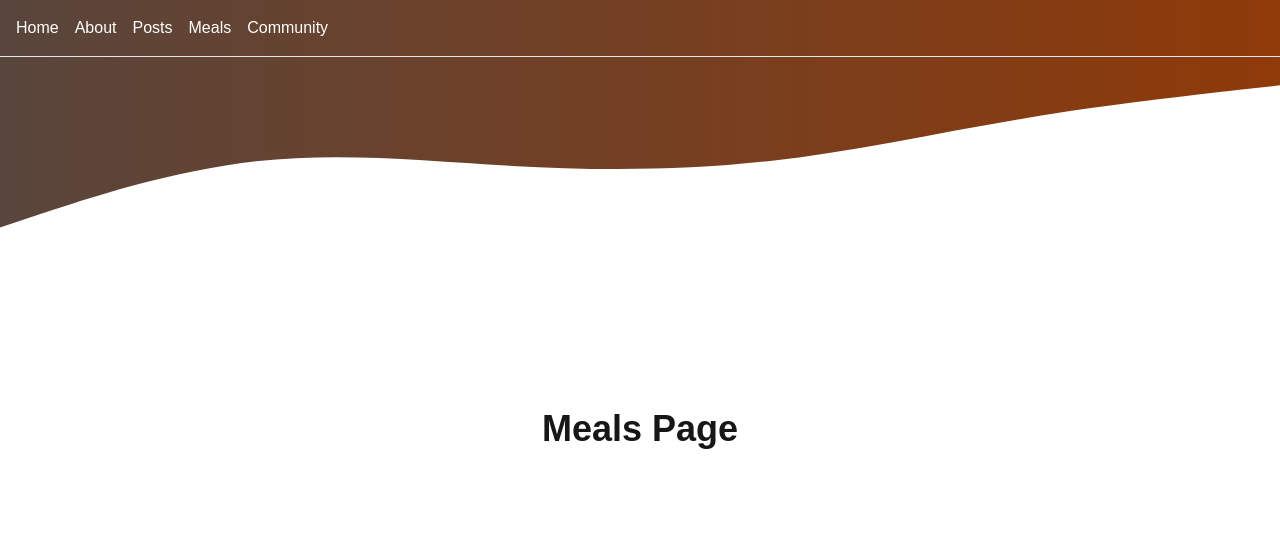
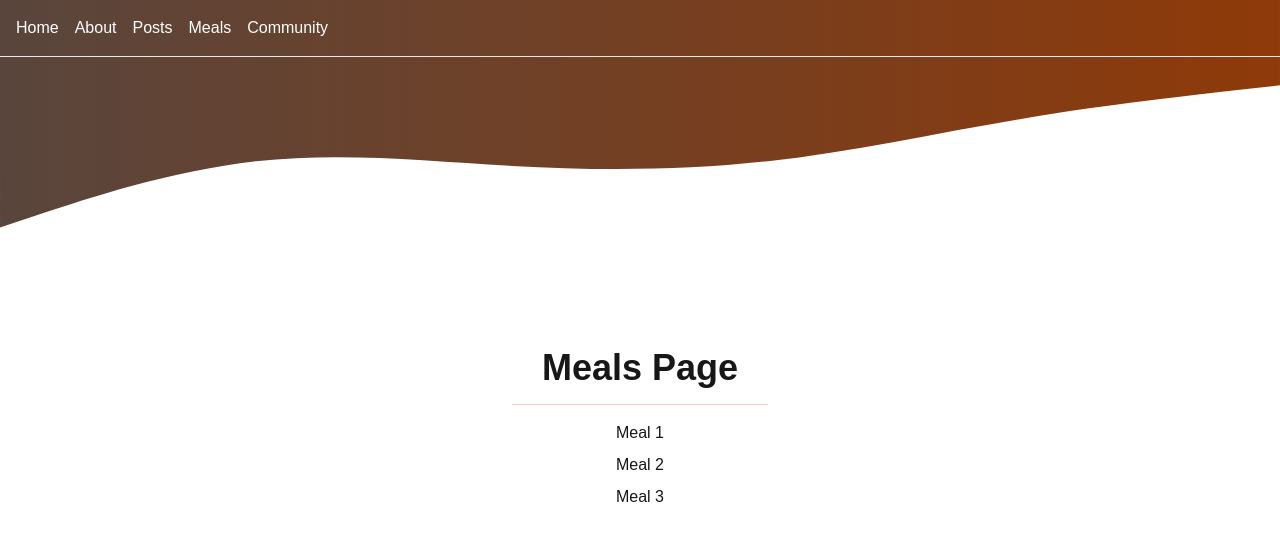
Before and after one commit to magmagmary/mgm-next, a Next.js app: page /meals in a window 1280 px wide. Shown: the top 540 px of the page. Built offline with nearby package versions, Linux system fonts and the light colour scheme.

Commit message:
chore: dynamic meal page

```diff
--- /dev/null
+++ b/app/meals/[id]/page.tsx
@@ -0,0 +1,17 @@
+import { redirect } from 'next/navigation'
+
+const MealsDetailPage = async ({params}: {params: Promise<{id: string}>}) => {
+  const { id } = await params
+
+  if (!id) {
+    return redirect("/meals")
+  }
+
+  return (
+    <main className="flex flex-col items-center justify-center h-full">
+      <h1 className="text-4xl font-bold ">Meals Detail Page {id}</h1>
+    </main>
+  )
+}
+
+export default MealsDetailPage
--- a/app/meals/page.tsx
+++ b/app/meals/page.tsx
@@ -1,8 +1,18 @@
+import Link from "next/link"
+import Divider from "@/components/shared/divider"
 
 const MealsPage = () => {
   return (
     <main className="flex flex-col items-center justify-center h-full">
       <h1 className="text-4xl font-bold ">Meals Page</h1>
+
+      <Divider className="w-64!"/>
+
+      <ul className="flex flex-col gap-2">
+        <li className="cursor-pointer"><Link href="/meals/1"> Meal 1</Link></li>
+        <li className="cursor-pointer"><Link href="/meals/2"> Meal 2</Link></li>
+        <li className="cursor-pointer"><Link href="/meals/3"> Meal 3</Link></li>
+      </ul>
     </main>
   )
 }
```
